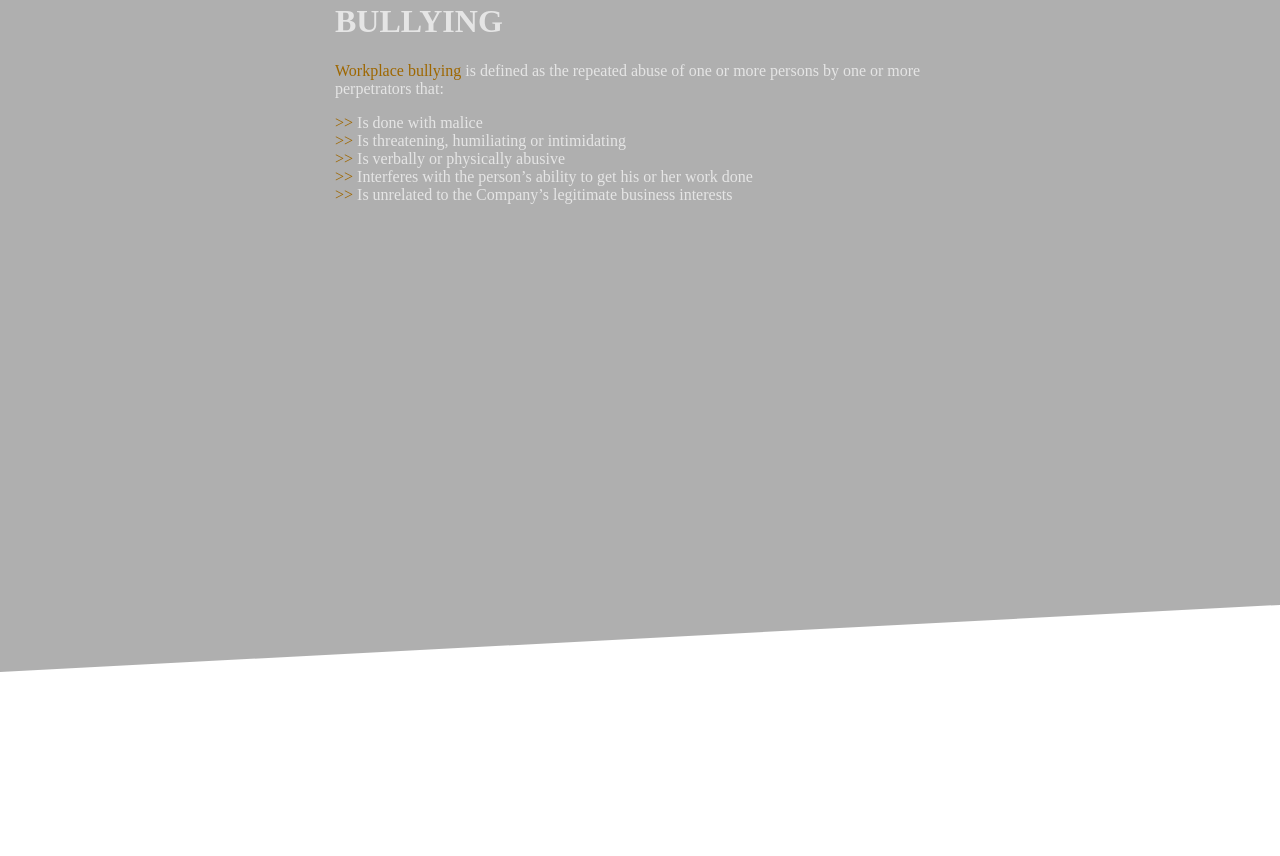
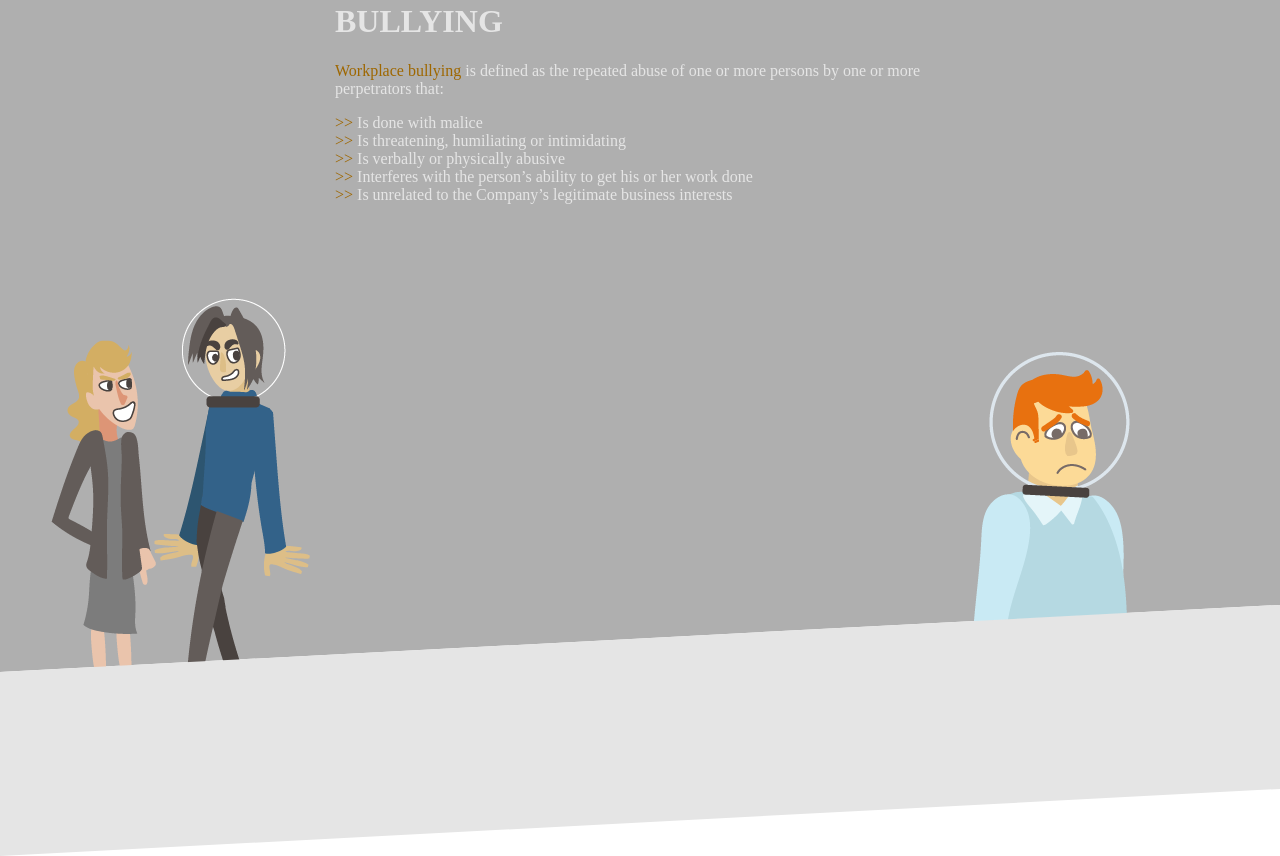
Before and after one commit to Venpresath/intpreppage, a plain HTML site: page index.html in a window 1280 px wide. Shown: the part 1553-2409 px from the top of the page. Before the commit the page ends 2225 px from the top, so only its background shows below. Drawn offline with Linux system fonts and the light colour scheme.

Commit message:
added remaining images

```diff
--- a/css/main.css
+++ b/css/main.css
@@ -100,13 +100,16 @@ body {
     left: 10%;
 }
 
+
 .drag-man{
     position: absolute;
     z-index:3;
 }
-.drag-woman{
+.drag-woman {
     position: absolute;
-    z-index:3;
+    z-index: 3;
+    top: 150px;
+    left: 560px;
 }
 
 .hostile-empty{
@@ -157,6 +160,44 @@ body {
     transform: skewY(-3deg);
 }
 
+.pageBottom{
+    position: relative;
+    width: 100%;
+    margin-top: 0;
+    height: 23vh;
+    color: #e5e5e5;
+    box-sizing: border-box;
+    padding: 30px;
+}
+
+.pageBottom:after{
+    position: absolute;
+    width: 100%;
+    height: 100%;
+    content: '';
+    background: inherit;
+    background-color: #e5e5e5;
+    top: 0;
+    right: 0;
+    bottom: 0;
+    left: 0;
+    z-index: 1;
+    transform-origin: top left;
+    transform: skewY(-3deg);
+}
+
+.bullyingBullies{
+    position: absolute;
+    left: 4%;
+    bottom: -7%;
+}
+
+.bullyingVictim{
+    position: absolute;
+    right: 11%;
+    bottom: -17%;
+}
+
 .bullyingContainer{
     margin: auto;
     width: 50%;
--- a/index.html
+++ b/index.html
@@ -39,7 +39,7 @@
     </div>
 
     <div class="slantedDivC">
-
+        <img src="img/bullying-bullies.png" alt="big meanies" class="bullyingBullies">
         <div class="bullyingContainer">
             <h1 class="cHead">BULLYING</h1>
             <span class="orange">Workplace bullying</span> is defined as the repeated abuse of one or more persons by one or more perpetrators
@@ -63,7 +63,9 @@
                 </li>
             </ul>
         </div>
+        <img src="img/bullying-victim.png" alt="bullying victim" class="bullyingVictim">
     </div>
+    <div class="pageBottom"></div>
     <script src="/js/main.js"></script>
 </body>
 
```
